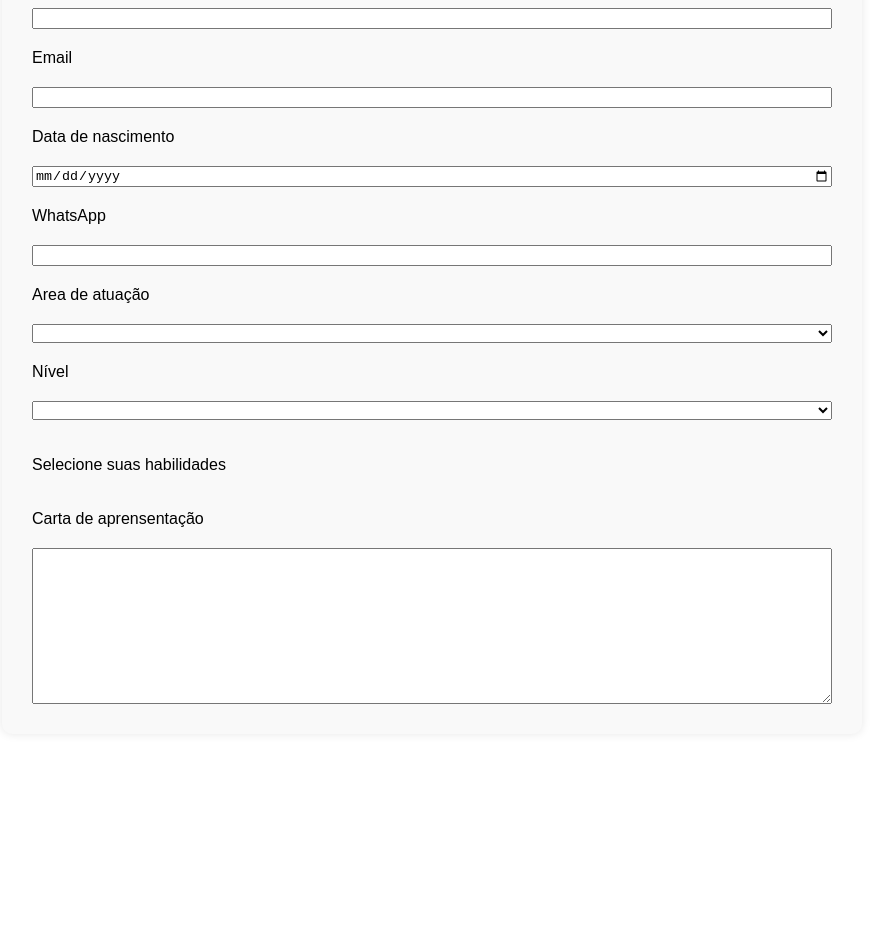
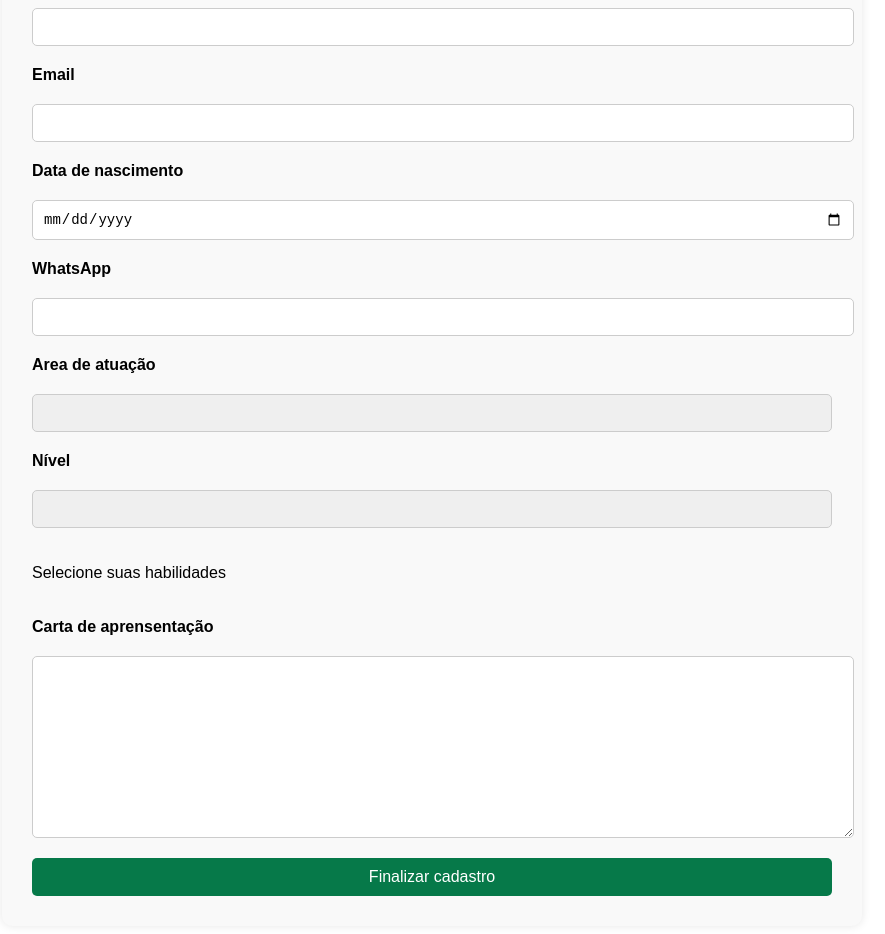
Before and after one commit to lcsrlm/exercicio-S10-, a Vue app in the folder banco-de-talentos/: page /talent/new in a window 1280 px wide. Shown: the part 200-1134 px from the top of the page, without its empty margins (208-1093 px from the left). Before the commit the page ends 942 px from the top, so only its background shows below. Built offline with nearby package versions, Linux system fonts and the light colour scheme.

Commit message:
finaliza tela de cadastros

```diff
--- a/banco-de-talentos/src/components/Talents/New/NewTalent.vue
+++ b/banco-de-talentos/src/components/Talents/New/NewTalent.vue
@@ -36,7 +36,7 @@
             </div>
             <label for="carta">Carta de aprensentação</label>
             <textarea id="carta" cols="30" rows="10" v-model="carta"></textarea>
-
+            <button class="submit-button">Finalizar cadastro</button>
         </form>
     </section>
 </template>
@@ -85,8 +85,55 @@ export default {
 }
 
 .new-form {
-    display: flex;
-    flex-direction: column;
+  display: grid;
   gap: 20px;
 }
+
+label {
+  font-weight: bold;
+}
+
+input,
+select,
+textarea {
+  padding: 10px;
+  border: 1px solid #ccc;
+  border-radius: 5px;
+  width: 100%;
+  font-size: 14px;
+}
+
+select {
+  appearance: none;
+  background-position: right 0.7em top 50%, 0 0;
+  background-size: 12px auto, 100%;
+}
+
+textarea {
+  resize: vertical;
+}
+
+input:focus,
+select:focus,
+textarea:focus {
+  outline: none;
+  border-color: rgba(6, 121, 73, 0.8);
+  box-shadow: 0 0 5px rgba(6, 121, 73, 0.2);
+}
+
+.submit-button {
+  background-color: rgb(6, 121, 73);
+  color: white;
+  padding: 10px 20px;
+  border: none;
+  border-radius: 5px;
+  cursor: pointer;
+  font-size: 16px;
+  transition: background-color 0.3s ease;
+}
+
+.submit-button:hover {
+  background-color: rgba(6, 121, 73, 0.8);
+}
+
 </style>
```
Lines whose indentation alone changed are shown as unchanged.
